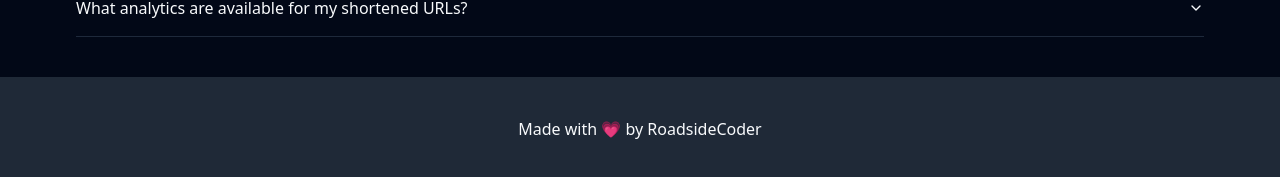
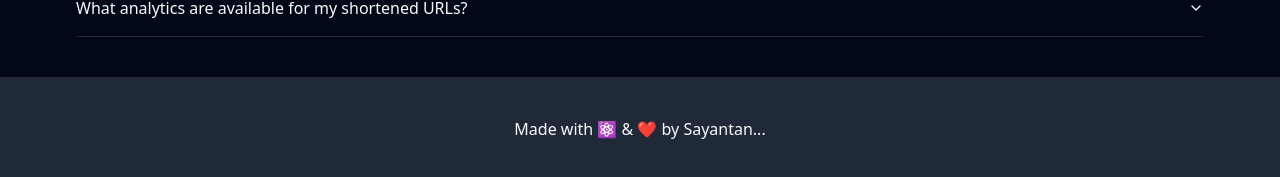
Before and after one commit to sayantan-025/Trimrr, a React (Vite) app: page / in a window 1280 px wide. Shown: the part 1279-1456 px from the top of the page. Built offline with nearby package versions, Linux system fonts and the light colour scheme.

Commit message:
Update app-layout.jsx

```diff
--- a/src/layouts/app-layout.jsx
+++ b/src/layouts/app-layout.jsx
@@ -9,7 +9,7 @@
         <Outlet />
       </main>
       <div className="p-10 text-center bg-gray-800 mt-10">
-        Made with 💗 by RoadsideCoder
+        Made with ⚛️ & ❤️ by Sayantan...
       </div>
     </div>
   );
```
